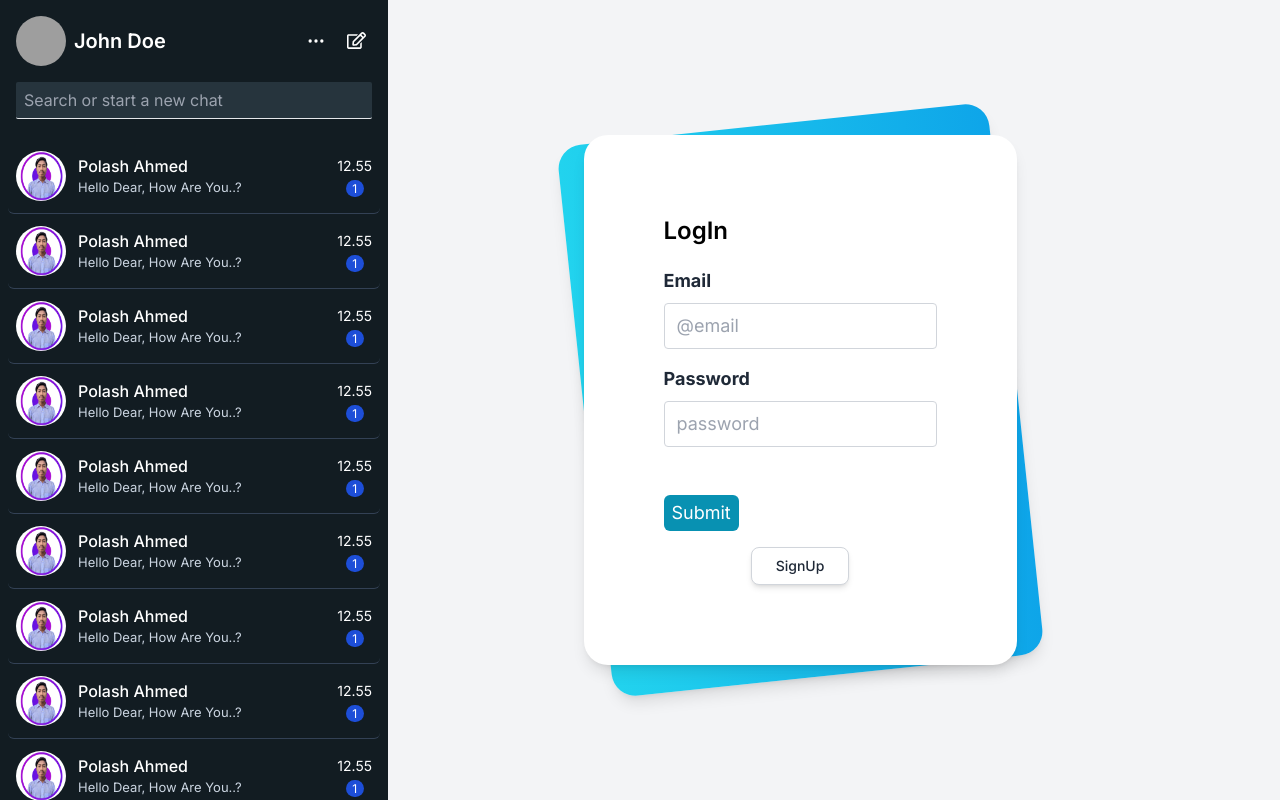
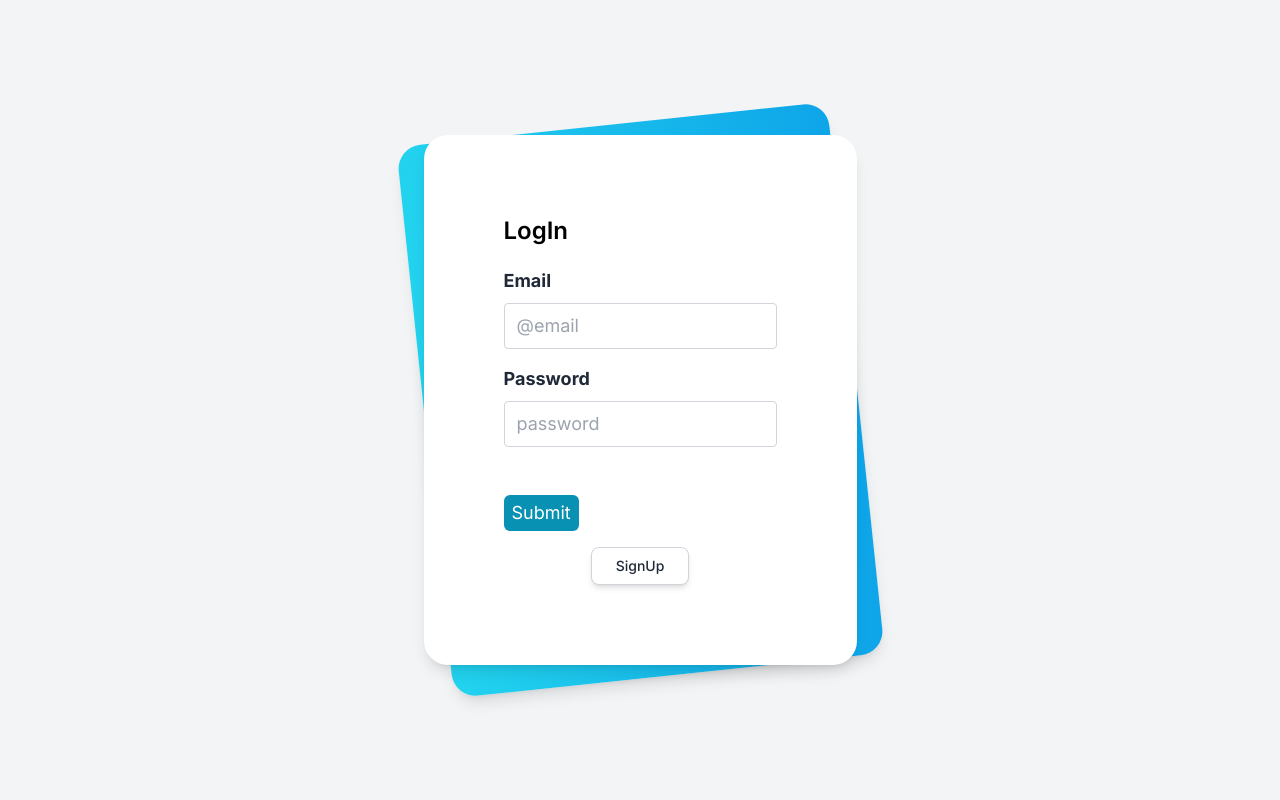
Before and after one commit to ProgrammerRashed/instant-chat, a Next.js app in the folder client/: page /login in a window 1280 px wide. Built offline with nearby package versions, Linux system fonts and the light colour scheme; grey boxes are pictures that could not be loaded.

Commit message:
improve /app layout

```diff
--- a/client/src/app/layout.js
+++ b/client/src/app/layout.js
@@ -1,23 +1,24 @@
+"use client"
 import { Inter } from "next/font/google";
 import "./globals.css";
 import Sidebar from "@/component/Sidebar";
+import { usePathname } from "next/navigation";
 
 const inter = Inter({ subsets: ["latin"] });
 
-export const metadata = {
-  title: "Instant Chat Application",
-  description: "Generated by create next app",
-};
 
 export default function RootLayout({ children }) {
+  const pathNames = usePathname()
+
   return (
     <html lang="en">
       <body className={inter.className}>
-        <div className="grid grid-cols-1 lg:grid-cols-4 ">
-          <div className="col-span-1">
+        <div className="grid grid-cols-1 lg:grid-cols-4">
+
+          <div className={pathNames == "/login" || "/signup" ? "hidden":"col-span-1"}>
             <Sidebar />
           </div>
-          <div className="col-span-3">{children}</div>
+          <div className={pathNames == "/login" || "/signup" ? "col-span-4":"col-span-3"}>{children}</div>
         </div>
       </body>
     </html>
```
